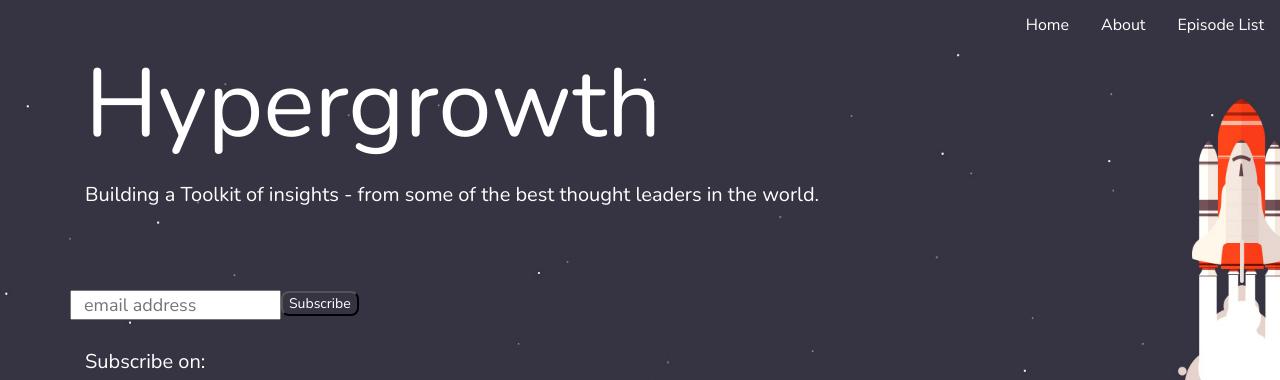
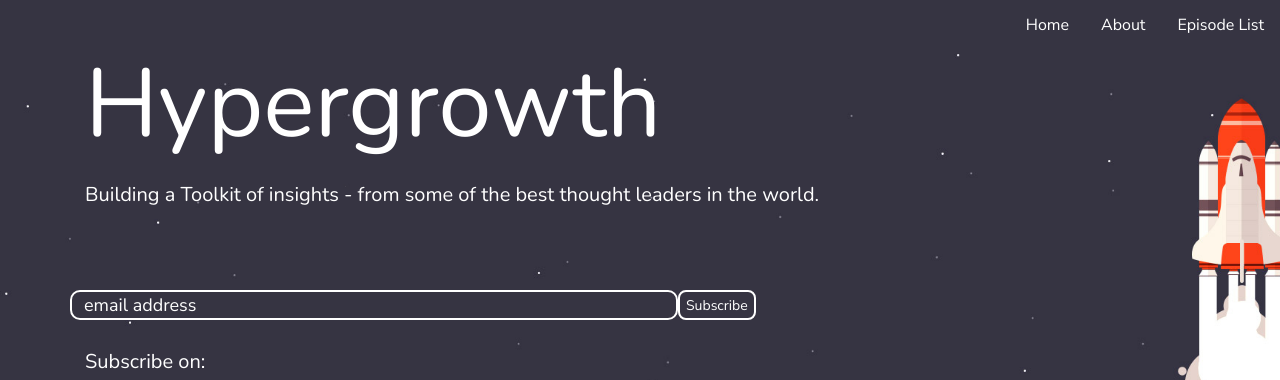
Before and after one commit to Nikhil-Bose/hypergrowth.me, a plain HTML site: page index.html in a window 1280 px wide. Shown: the top 380 px of the page. Drawn offline with nearby package versions, Linux system fonts and the light colour scheme.

Commit message:
new embed

```diff
--- a/index.html
+++ b/index.html
@@ -50,11 +50,12 @@
             <div class = "row">
               <div class = "col-8">
                 <!-- Begin MailChimp Signup Form -->
+                <div class = "row"> </div>
                 <div id="mc_embed_signup">
                 <form action="https://hypergrowth.us16.list-manage.com/subscribe/post?u=f5d2933f47d61759056949cbd&amp;id=de50e04c22" method="post" id="mc-embedded-subscribe-form" name="mc-embedded-subscribe-form" class="validate" target="_blank" novalidate>
                   <div id="mc_embed_signup_scroll">
                   <div class = "row">
-                <input type="email" value="" name="EMAIL" class="email" id="mce-EMAIL" placeholder="email address" required>
+                  <input type="email" value="" name="EMAIL" class="email" id="mce-EMAIL" placeholder="email address" required>
                   <!-- real people should not fill this in and expect good things - do not remove this or risk form bot signups-->
                   <div style="position: absolute; left: -5000px;" aria-hidden="true"><input type="text" name="b_f5d2933f47d61759056949cbd_de50e04c22" tabindex="-1" value=""></div>
                   <div class="clear"><input type="submit" value="Subscribe" name="subscribe" id="mc-embedded-subscribe" class="button"></div>
@@ -62,8 +63,7 @@
                 </div>
                 </form>
                 </div>
-
-<!--End mc_embed_signup-->
+                <!--End mc_embed_signup-->
 
                   <h4 id = "listen" >Subscribe on:</h4>
                 <?xml version="1.0" encoding="utf-8"?>
--- a/main.css
+++ b/main.css
@@ -154,25 +154,28 @@ iframe {
     width:100%;
     margin-right: 30px;
     margin-bottom:30px;
-
 }
 
 
-div.mc-field-group input{
+#mce-EMAIL{
     border-radius: 10px;
     background-color: #363442;
-    color:#363442;
     border: 2px solid white;
+    width: 80%;
+    height: 30px;
 }
 
-.button{
+#mc-embedded-subscribe{
     color:white;
     background-color:#363442;
     font:14px "Nunito Sans",sans-serif;
     border-radius:8px;
+    height: 30px;
+    border: 2px solid white;
 }
 
 
 #mce-EMAIL::placeholder {
 padding-left:10px;
+color:white;
 }
```
